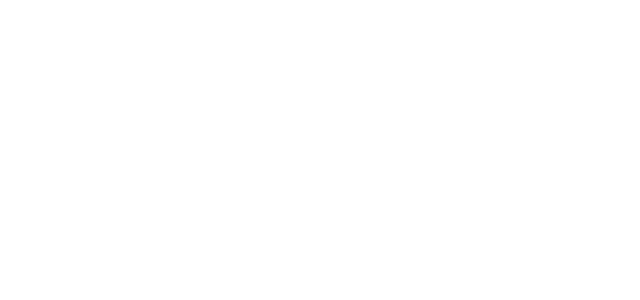
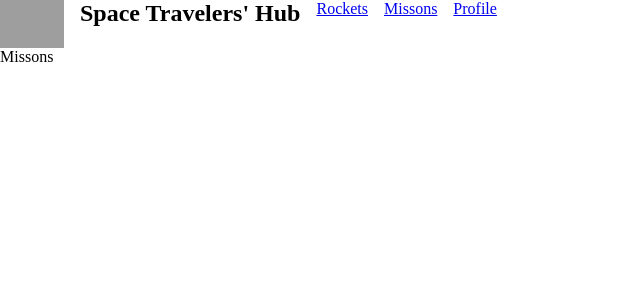
Before and after one commit to Bifabig/space-travelers-hub-react-redux, a React (Create React App) app: page /missons in a window 1280 px wide. Before the commit this address had no page. Shown: the top 300 px of the page, without its empty margins (0-640 px from the left). Built offline with nearby package versions, Linux system fonts and the light colour scheme; grey boxes are pictures that could not be loaded.

Commit message:
Add missons and profile routes

```diff
--- a/src/App.jsx
+++ b/src/App.jsx
@@ -2,11 +2,15 @@ import React from 'react';
 import { Routes, Route } from 'react-router-dom';
 import Layout from './components/Layout';
 import Rockets from './routes/Rockets';
+import Missons from './routes/Missons';
+import Profile from './routes/Profile';
 
 const App = () => (
   <Routes>
     <Route path="/" element={<Layout />}>
       <Route path="rockets" element={<Rockets />} />
+      <Route path="missons" element={<Missons />} />
+      <Route path="profile" element={<Profile />} />
     </Route>
   </Routes>
 );
--- /dev/null
+++ b/src/routes/Missons.jsx
@@ -0,0 +1,7 @@
+import React from 'react';
+
+const Missons = () => (
+  <div>Missons</div>
+);
+
+export default Missons;
--- /dev/null
+++ b/src/routes/Profile.jsx
@@ -0,0 +1,7 @@
+import React from 'react';
+
+const Profile = () => (
+  <div>Profile</div>
+);
+
+export default Profile;
--- a/src/routes/Rockets.jsx
+++ b/src/routes/Rockets.jsx
@@ -1,8 +1,8 @@
-const Books = () => (
-  <div className="book-form-wrapper">
-    <div className="books-wrapper">
-      Hello
+const Rockets = () => (
+  <div className="rockets-form-wrapper">
+    <div className="rockets-wrapper">
+      Rockets
     </div>
   </div>
 );
-export default Books;
+export default Rockets;
```
